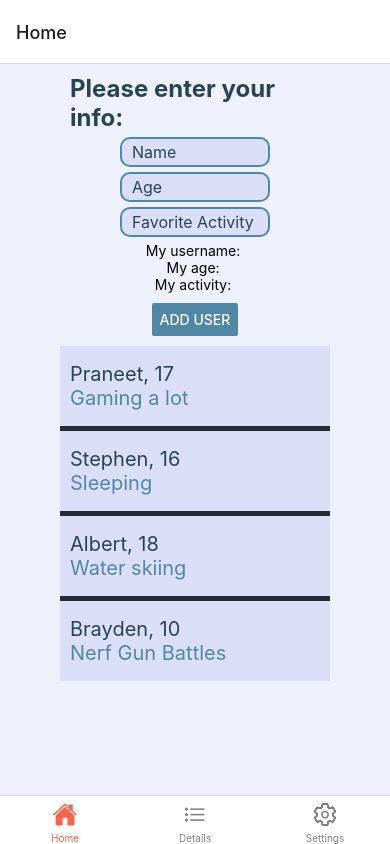
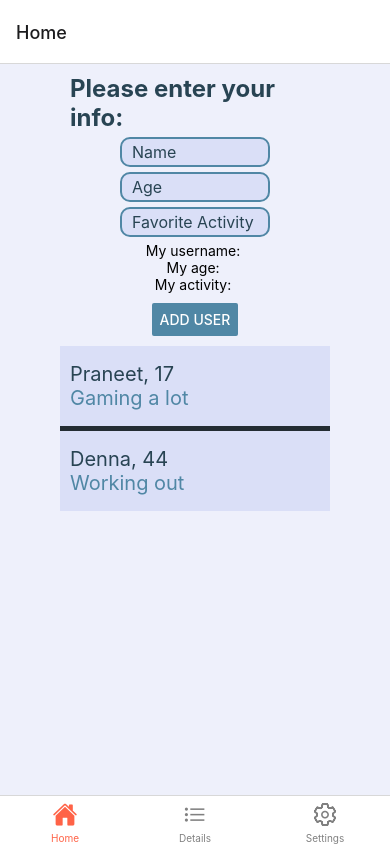
Before and after one commit to sdenna/TabNavigationExample, a React Native app: screen / in a window 390 px wide. Built offline with nearby package versions, Linux system fonts and the light colour scheme.

Commit message:
useContext is working

```diff
--- a/app/navigation/screens/HomeScreen.js
+++ b/app/navigation/screens/HomeScreen.js
@@ -1,4 +1,5 @@
-import React, {useState} from 'react';
+import React, {useState, useContext} from 'react';
+import { Context } from '../../config/context';
 import { View, Text, FlatList, Button, StyleSheet } from 'react-native';
 import Constants from 'expo-constants';
 
@@ -8,48 +9,19 @@
 import MyTextInput from '../../components/MyTextInput';
 import ListItemDeleteAction from '../../components/ListItemDeleteAction';
 
-import Data from '../../variables/data';
-
-
 
 export default function HomeScreen() {
-
-  const initialFriends = [
-    {
-      id: 1,
-      name: "Praneet",
-      age: "17",
-      favActivity: "Gaming a lot",
-    },
-    {
-      id: 2,
-       name: "Stephen",
-      age: "16",
-      favActivity: "Sleeping",
-    },
-    {
-      id: 3,
-      name: "Albert",
-      age: "18",
-      favActivity: "Water skiing",
-    },
-    {
-      id: 4,
-      name: "Brayden",
-      age: "10",
-      favActivity: "Nerf Gun Battles",
-    },
-  ]
-  const [friends, setFriends] = useState(initialFriends);
+  const [context, setContext] = useContext(Context);
+//  const [friends, setFriends] = useState(initialFriends);
   const [userName, setUserName] = useState('');
   const [age, setAge] = useState('');
   const [activity, setActivity] = useState('');
-  const[id, setId] = useState(friends.length +1);
+  const[id, setId] = useState(context.length +1);
 
   const handleDelete = friend => {
     console.log("deleting " + friend.name);
-    const newFriends = friends.filter(f => f.id !== friend.id);
-    setFriends(newFriends);
+    const newFriends = context.filter(f => f.id !== friend.id);
+    setContext(newFriends);
   }
 
   const addFriend = () => {
@@ -65,9 +37,10 @@
 
         }
       ]
-    const newArray = friends.concat(newFriend);
+    const newArray = context.concat(newFriend);
+    setContext(newArray);
     //handleSetFriends(newFriend);
-    setFriends(newArray);
+    //setFriends(newArray);
     //console.log(friends);
     setId(id + 1);
     }
@@ -112,7 +85,7 @@
 
       <FlatList
         style={styles.flatlistStyles}
-        data={friends}
+        data={context}
         keyExtractor={item => item.id.toString()}
         renderItem={({item}) =>
           <ListItem
--- a/app/navigation/screens/SettingsScreen.js
+++ b/app/navigation/screens/SettingsScreen.js
@@ -1,9 +1,9 @@
-import * as React from 'react';
+import React, {useContext} from 'react';
 import { View, Text } from 'react-native';
-import { randomStr } from './HomeScreen'
+import { Context } from '../../config/context';
 
-export default function SettingsScreen({friendsArr}) {
-  console.log(friendsArr)
+export default function SettingsScreen() {
+  const [context, setContext] = useContext(Context);
 
   return (
     <View style={{ flex: 1, alignItems: 'center', justifyContent: 'center' }}>
@@ -12,7 +12,7 @@
         style={{ fontSize: 26, fontWeight: 'bold' }}>
         Settings Screen
       </Text>
-      <Text>I have {friendsArr.length} friends</Text>
+      <Text>I have {context.length} friends</Text>
     </View>
   );
 }
```
